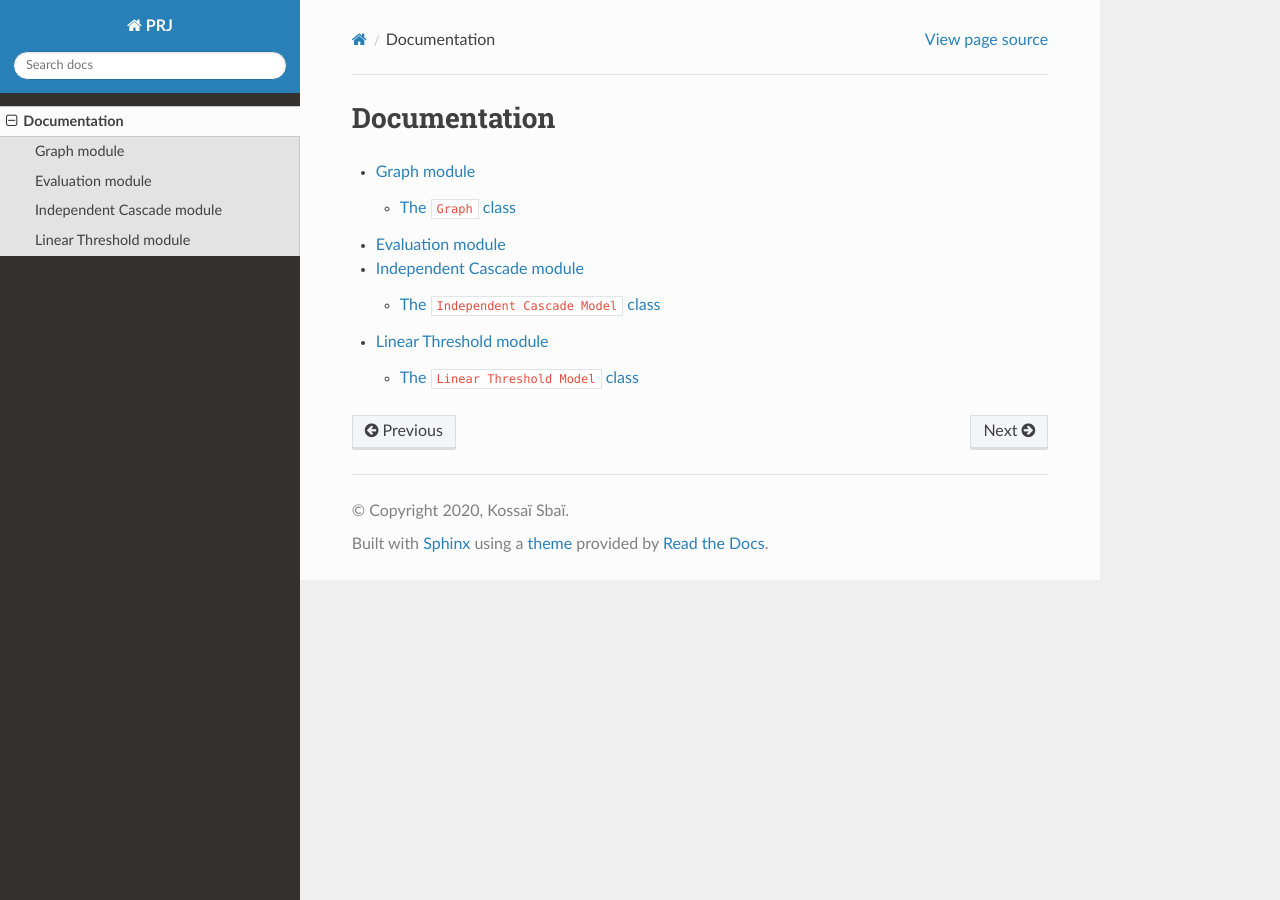
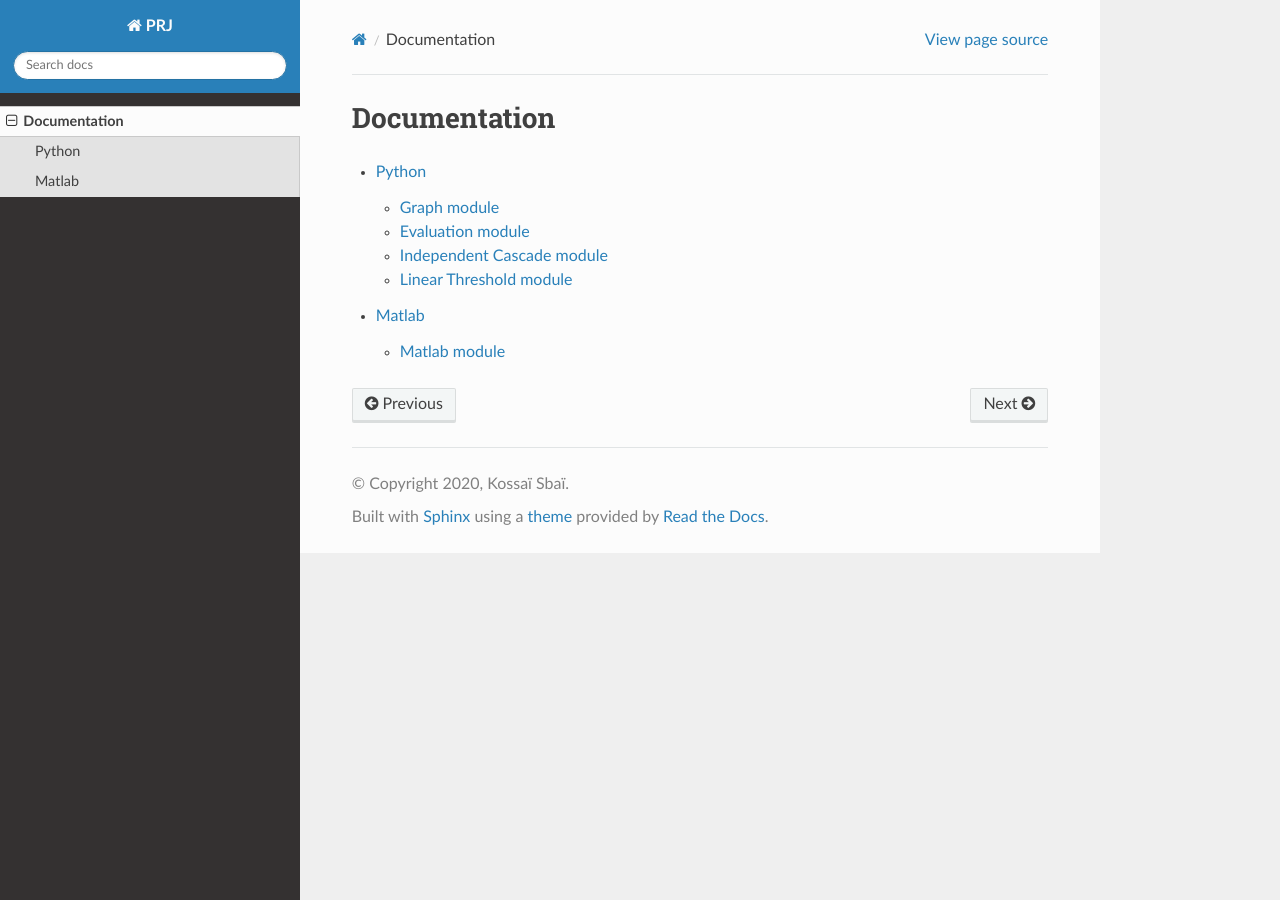
Before and after one commit to KossaiSbai/PRJ, a Sphinx documentation site: the page built from docs/modules.rst, in a window 1280 px wide. Built offline with Sphinx 7.4.7 and the Read the Docs theme 2.0.0, drawn with Linux system fonts in a browser that asks for light colours.

Commit message:
Change rst files structure

```diff
--- a/docs/evaluation.rst
+++ b/docs/evaluation.rst
@@ -1,5 +1,5 @@
 Evaluation module
-*****************
+-----------------
 
 .. automodule:: python.evaluation
    :members:
--- a/docs/graph.rst
+++ b/docs/graph.rst
@@ -1,8 +1,10 @@
+
+
 Graph module
-*****************************
+------------
 
 The ``Graph`` class
--------------------
+^^^^^^^^^^^^^^^^^^^
 .. autoclass:: python.graph.Graph
    :members:
    :undoc-members:
--- a/docs/independent_cascade.rst
+++ b/docs/independent_cascade.rst
@@ -1,8 +1,8 @@
 Independent Cascade module
-**************************
+--------------------------
 
 The ``Independent Cascade Model`` class
----------------------------------------
+^^^^^^^^^^^^^^^^^^^^^^^^^^^^^^^^^^^^^^^
 .. autoclass:: python.independent_cascade.IndependentCascadeModel
    :members:
    :undoc-members:
--- a/docs/index.rst
+++ b/docs/index.rst
@@ -1,6 +1,6 @@
 
 Welcome to PRJ's documentation!
-===============================
+###############################
 
 
 .. toctree::
--- a/docs/linear_threshold.rst
+++ b/docs/linear_threshold.rst
@@ -1,8 +1,8 @@
 Linear Threshold module
-**************************
+-----------------------
 
 The ``Linear Threshold Model`` class
-------------------------------------
+^^^^^^^^^^^^^^^^^^^^^^^^^^^^^^^^^^^^
 
 .. autoclass:: python.linear_threshold.LinearThresholdModel
    :members:
--- /dev/null
+++ b/docs/matlab.rst
@@ -0,0 +1,6 @@
+Matlab
+******
+
+Matlab module
+-------------
+`Documentation  <../../../matlab/html/PRJ.html>`_
--- a/docs/modules.rst
+++ b/docs/modules.rst
@@ -1,10 +1,8 @@
 Documentation
-=============
+*************
 
 .. toctree::
-   :maxdepth: 4
+   :maxdepth: 2
 
-   graph
-   evaluation
-   independent_cascade
-   linear_threshold
+   python
+   matlab
--- /dev/null
+++ b/docs/python.rst
@@ -0,0 +1,10 @@
+Python
+*************
+
+.. toctree::
+   :maxdepth: 2
+
+   graph
+   evaluation
+   independent_cascade
+   linear_threshold
```
